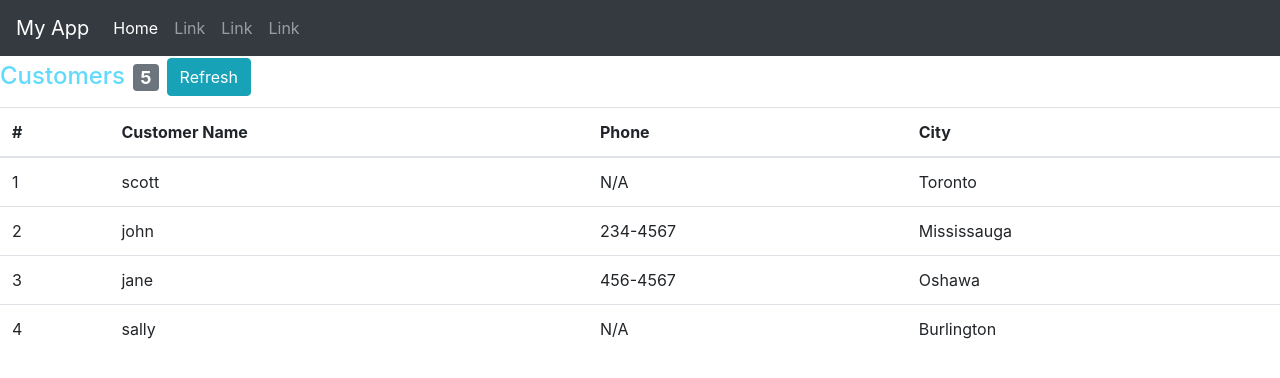
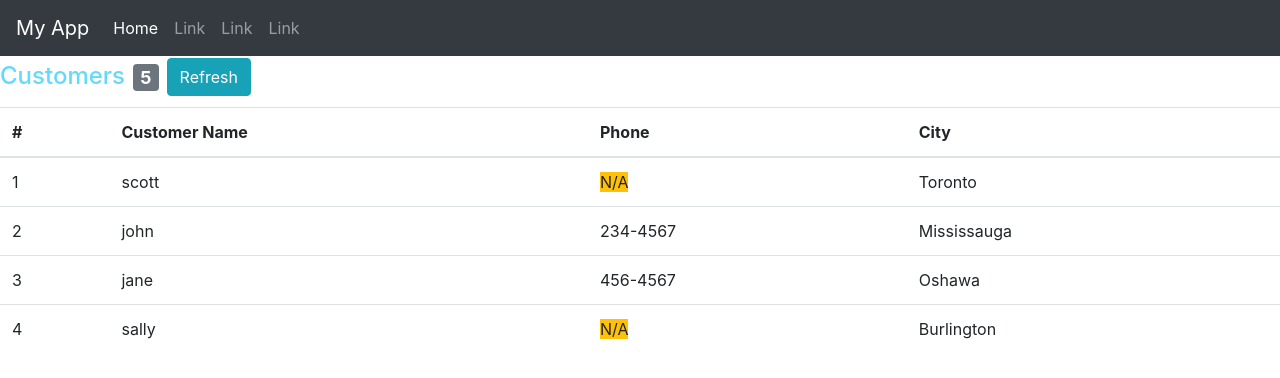
Before and after one commit to jrdnthedev/ecommerce_app, a React (Create React App) app: page / in a window 1280 px wide. Shown: the top 378 px of the page. Built offline with nearby package versions, Linux system fonts and the light colour scheme.

Commit message:
updated condtional content

```diff
--- a/src/MainContent.jsx
+++ b/src/MainContent.jsx
@@ -68,7 +68,13 @@ export default class MainContent extends Component {
                 <tr key={cust.id}>
                   <td>{cust.id}</td>
                   <td>{cust.name}</td>
-                  <td>{cust.phone == null ? "N/A" : cust.phone}</td>
+                  <td>
+                    {cust.phone ? (
+                      cust.phone
+                    ) : (
+                      <span className="bg-warning">N/A</span>
+                    )}
+                  </td>
                   <td>{cust.address.city}</td>
                 </tr>
               );
```
